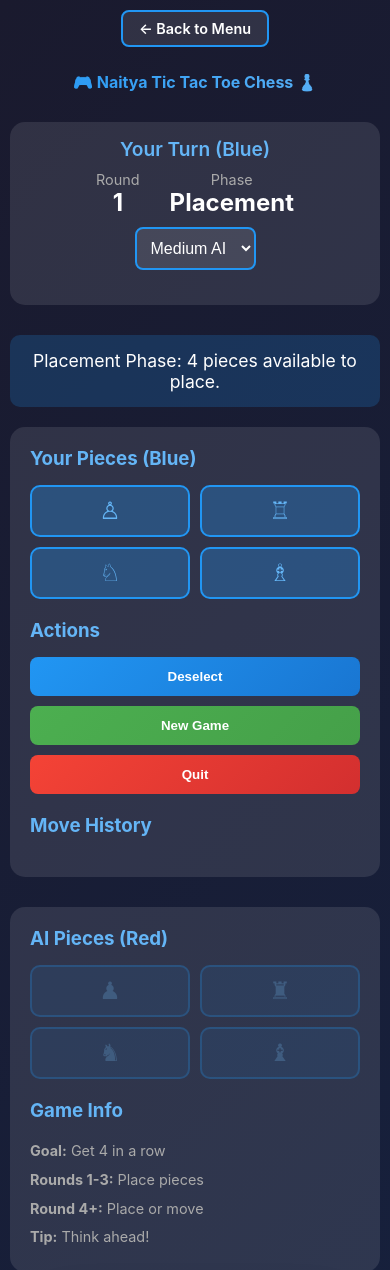
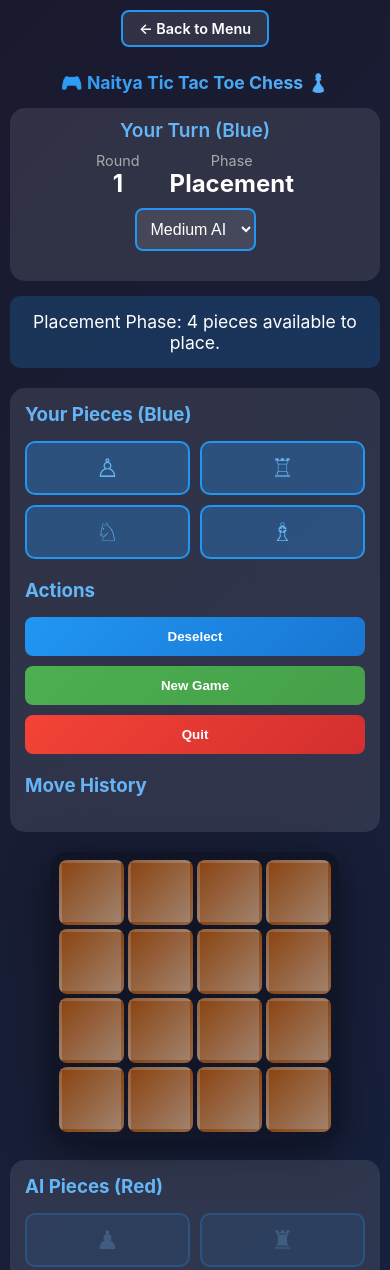
Before and after one commit to Naitya07/naitya-tic-tac-toe-chess, a website: page web-demo/game.html in a window 390 px wide. Shown: the top 1270 px of the page. Drawn offline with Linux system fonts and the light colour scheme.

Commit message:
Fix critical multiplayer and mobile UX issues
**Critical Bug Fixes:**

1. **Red Player Piece Selection Bug (MAJOR)**
   - Fixed piece buttons graying out incorrectly in multiplayer
   - Problem: updatePieceSelector() was hardcoded to use 'player1'
   - Solution: Now uses myPlayer in multiplayer, so each player sees their own pieces
   - Red player can now select and place all their pieces properly

2. **Piece Symbol Consistency**
   - Both Blue and Red players now use identical piece symbols (♟♜♞♝)
   - Updated piece selector buttons to use same symbols
   - Differentiation is ONLY by color (Blue #64B5F6 vs Red #EF5350)
   - Eliminates visual confusion

3. **Mobile Layout Completely Redesigned**
   - Board now appears in center (not at bottom!)
   - Order on mobile: Your Pieces → Board → Opponent Pieces/Info
   - Better spacing and sizing for phone screens
   - Board sized at 65x65px squares on phones for optimal visibility
   - Touch-friendly piece buttons (1.6rem)

4. **Mobile Responsiveness Improvements**
   - Proper breakpoints for tablet (1024px) and phone (480px)
   - Room code banner sized appropriately
   - Move history limited height on mobile
   - Better padding/margins throughout

**Impact:**
- Red player can NOW actually play the game (was completely broken)
- Mobile users get much better UX with board prominently displayed
- Visual consistency across all players

🤖 Generated with [Claude Code](https://claude.com/claude-code)

Co-Authored-By: Claude <noreply@anthropic.com>

```diff
--- a/web-demo/game.html
+++ b/web-demo/game.html
@@ -359,6 +359,22 @@
         @media (max-width: 1024px) {
             .game-container {
                 grid-template-columns: 1fr;
+                gap: 20px;
+            }
+
+            /* Move board to center/top - it should be second after piece selector */
+            .board-container {
+                order: 1;
+            }
+
+            /* Piece selector first (most important for player) */
+            .sidebar:first-of-type {
+                order: 0;
+            }
+
+            /* Opponent pieces and info last */
+            .sidebar:last-of-type {
+                order: 2;
             }
 
             .board {
@@ -384,13 +400,13 @@
                 gap: 10px;
             }
 
-            .sidebar {
-                order: -1;
-            }
-
             .piece-btn {
                 padding: 12px;
                 font-size: 1.8rem;
+            }
+
+            .move-history {
+                max-height: 150px;
             }
         }
 
@@ -399,26 +415,57 @@
                 padding: 10px;
             }
 
+            .container {
+                padding: 0;
+            }
+
+            .header {
+                margin-bottom: 15px;
+            }
+
+            .game-info {
+                margin-bottom: 15px;
+                padding: 10px;
+            }
+
             .board {
-                grid-template-columns: repeat(4, 60px);
-                grid-template-rows: repeat(4, 60px);
+                grid-template-columns: repeat(4, 65px);
+                grid-template-rows: repeat(4, 65px);
                 gap: 4px;
                 padding: 8px;
             }
 
             .square {
-                width: 60px;
-                height: 60px;
-                font-size: 1.8rem;
+                width: 65px;
+                height: 65px;
+                font-size: 2rem;
             }
 
             h1 {
-                font-size: 1rem;
+                font-size: 1.1rem;
             }
 
             .piece-btn {
                 padding: 10px;
-                font-size: 1.5rem;
+                font-size: 1.6rem;
+            }
+
+            .sidebar {
+                padding: 15px;
+            }
+
+            .move-history {
+                max-height: 120px;
+            }
+
+            .room-code-banner {
+                padding: 10px 15px;
+                margin-bottom: 15px;
+            }
+
+            .room-code-banner .code {
+                font-size: 1.4rem;
+                letter-spacing: 3px;
             }
         }
 
@@ -645,38 +692,27 @@
         function updateYourPieceSymbols(player) {
             const pieceButtons = document.querySelectorAll('#pieceSelector .piece-btn');
             if (player === 'player2') {
-                // Red pieces for guest
+                // Red pieces for guest - same symbols, different color
                 pieceButtons.forEach(btn => btn.classList.add('red-pieces'));
-                pieceButtons[0].textContent = '♟'; // pawn
-                pieceButtons[1].textContent = '♜'; // rook
-                pieceButtons[2].textContent = '♞'; // knight
-                pieceButtons[3].textContent = '♝'; // bishop
             } else {
-                // Blue pieces for host (default)
+                // Blue pieces for host - same symbols, different color
                 pieceButtons.forEach(btn => btn.classList.remove('red-pieces'));
-                pieceButtons[0].textContent = '♙'; // pawn
-                pieceButtons[1].textContent = '♖'; // rook
-                pieceButtons[2].textContent = '♘'; // knight
-                pieceButtons[3].textContent = '♗'; // bishop
             }
+            // Both players use same piece symbols
+            pieceButtons[0].textContent = '♟'; // pawn
+            pieceButtons[1].textContent = '♜'; // rook
+            pieceButtons[2].textContent = '♞'; // knight
+            pieceButtons[3].textContent = '♝'; // bishop
         }
 
         // Update opponent piece symbols based on player
         function updateOpponentPieceSymbols(player) {
             const opponentButtons = document.querySelectorAll('#opponentPieceSelector .piece-btn');
-            if (player === 'player2') {
-                // Red pieces
-                opponentButtons[0].textContent = '♟'; // pawn
-                opponentButtons[1].textContent = '♜'; // rook
-                opponentButtons[2].textContent = '♞'; // knight
-                opponentButtons[3].textContent = '♝'; // bishop
-            } else {
-                // Blue pieces
-                opponentButtons[0].textContent = '♙'; // pawn
-                opponentButtons[1].textContent = '♖'; // rook
-                opponentButtons[2].textContent = '♘'; // knight
-                opponentButtons[3].textContent = '♗'; // bishop
-            }
+            // Both players use same piece symbols
+            opponentButtons[0].textContent = '♟'; // pawn
+            opponentButtons[1].textContent = '♜'; // rook
+            opponentButtons[2].textContent = '♞'; // knight
+            opponentButtons[3].textContent = '♝'; // bishop
         }
 
         // Initialize game
@@ -916,10 +952,12 @@
 
         // Update piece selector
         function updatePieceSelector() {
-            const playerData = getPlayerData(gameState, 'player1');
+            // In multiplayer, use myPlayer; in single player, use current player for AI mode
+            const playerToCheck = isMultiplayer ? myPlayer : 'player1';
+            const playerData = getPlayerData(gameState, playerToCheck);
             const availablePieces = [...playerData.pieces, ...playerData.captured];
 
-            document.querySelectorAll('.piece-btn').forEach(btn => {
+            document.querySelectorAll('#pieceSelector .piece-btn').forEach(btn => {
                 const pieceType = btn.dataset.piece;
                 if (availablePieces.includes(pieceType)) {
                     btn.disabled = false;
```
